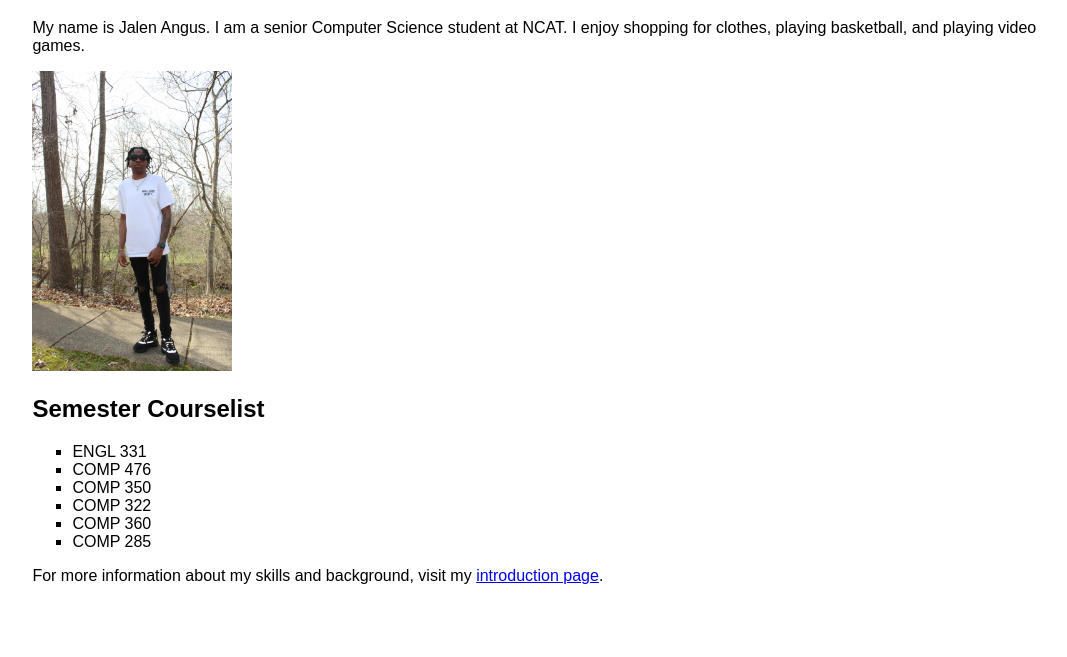
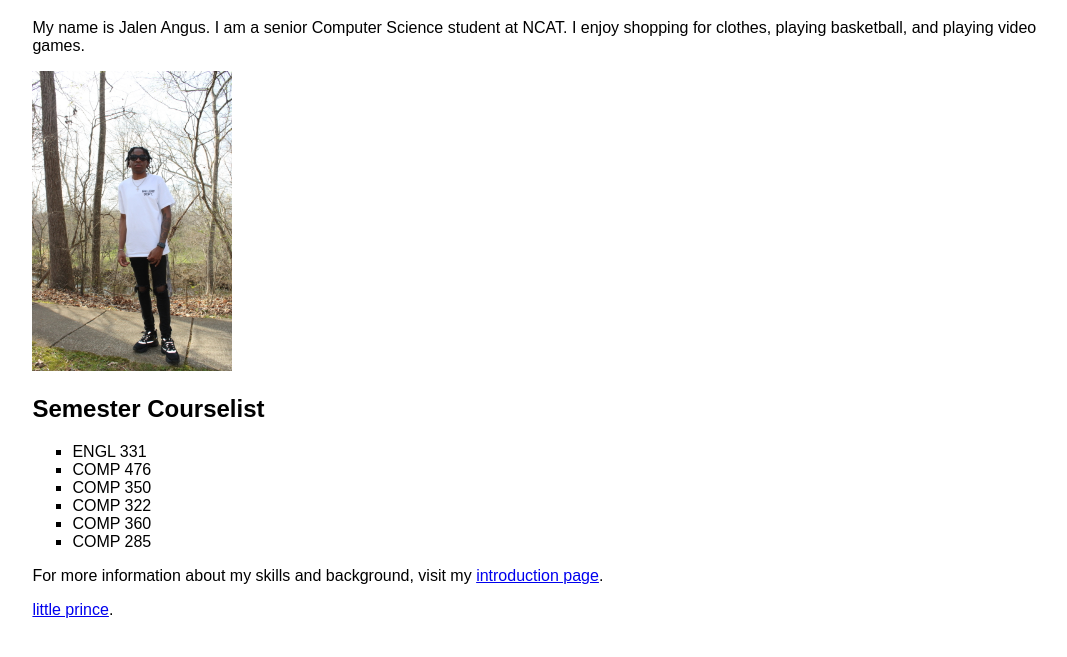
Before and after one commit to jalenangus2/jalenangus2.github.io, a plain HTML site: page index.html in a window 1280 px wide. Shown: the part 61-718 px from the top of the page, without its empty margins (102-1169 px from the left). Drawn offline with Linux system fonts and the light colour scheme.

Commit message:
added littleprince link

```diff
--- a/index.html
+++ b/index.html
@@ -39,6 +39,7 @@
         </ul>
 
         <p>For more information about my skills and background, visit my <a href="introduction.html">introduction page</a>.</p>
+        <p><a href="littleprince.html">little prince</a>.</p>
     </div>
 </body>
 </html>
```
